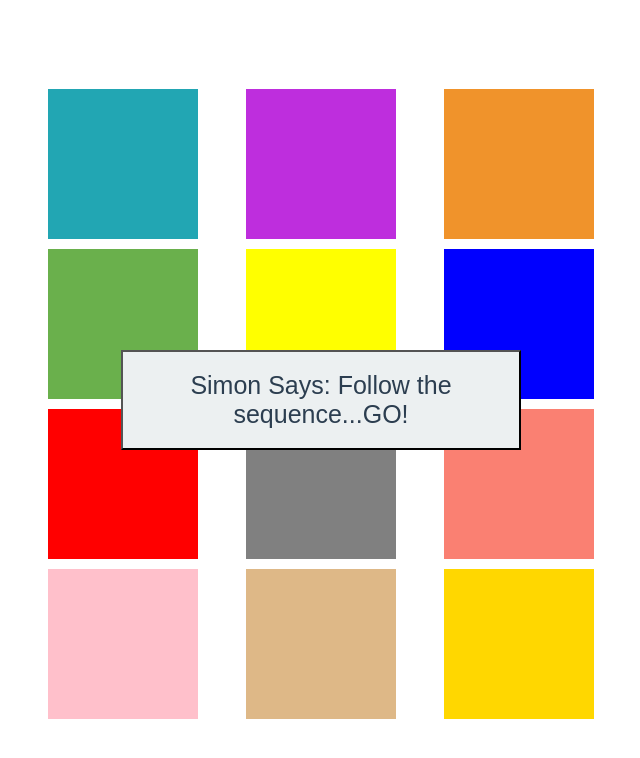
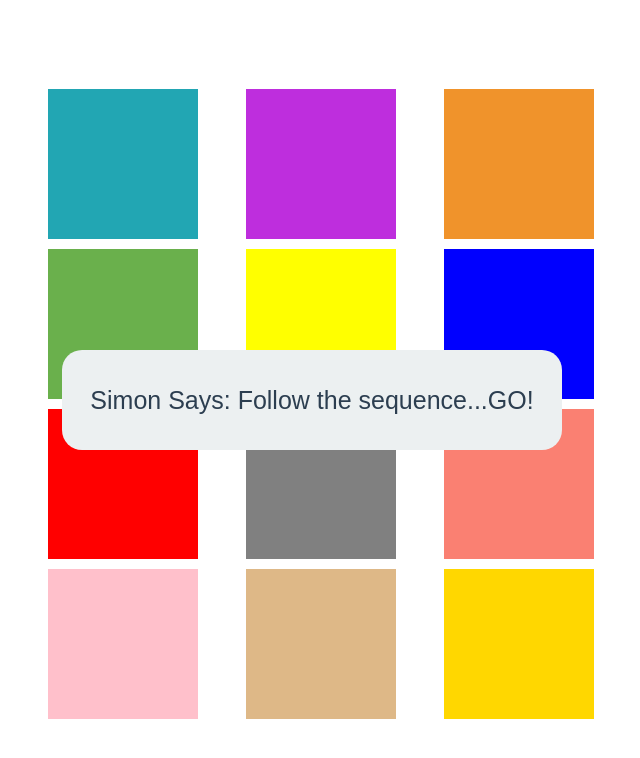
Before and after one commit to JulianKizeno/simon-says, a plain HTML site: page index.html in a window 1280 px wide. Shown: the whole page, without its empty margins (319-959 px from the left). Drawn offline with Linux system fonts and the light colour scheme; some packages are replaced by stand-ins of ours; a script that the page names is missing.

Commit message:
changes in button

```diff
--- a/css/style.css
+++ b/css/style.css
@@ -81,15 +81,23 @@ html{
 }
 
 .btn-start {
-    width: 400px;
+    width: 500px;
     height: 100px;
     background: #ecf0f1;
     color: #2c3e50;
     font-size: 2.5rem;
     position: absolute;
     top: calc(50% - 50px);
-    left: calc(50% - 200px);
-  }
+    left: calc(45% - 195px);
+    border-radius: 2rem;
+    outline: none;
+    border: none;
+}
+
+.hide {
+    display: none;
+}
+
 
 @media(max-width: 800px){
     .color{
```
